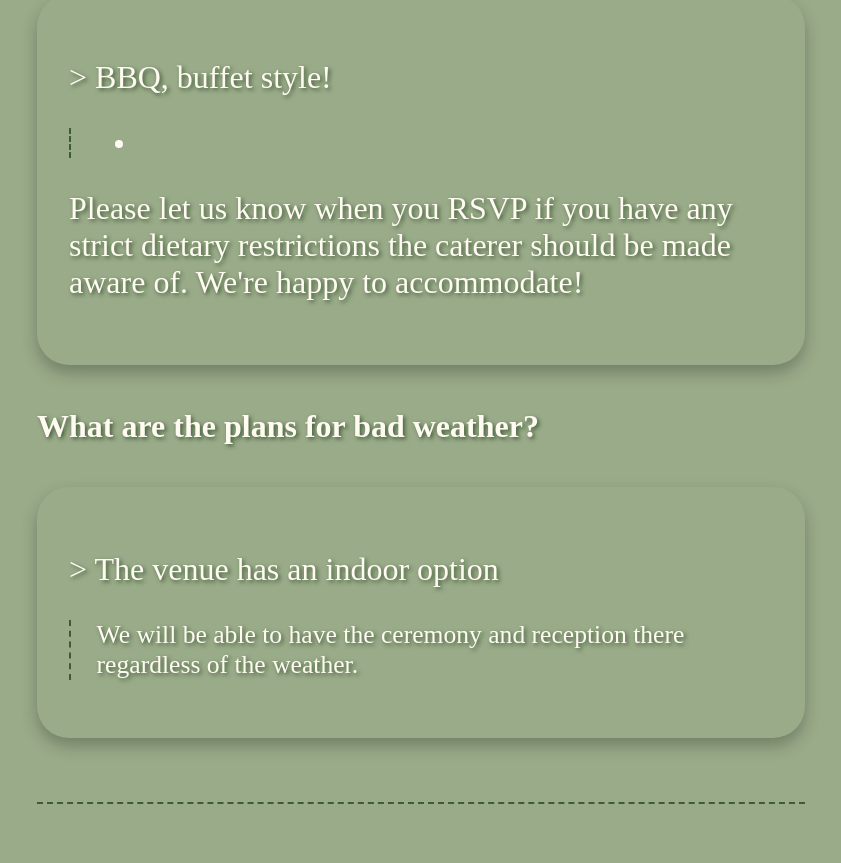
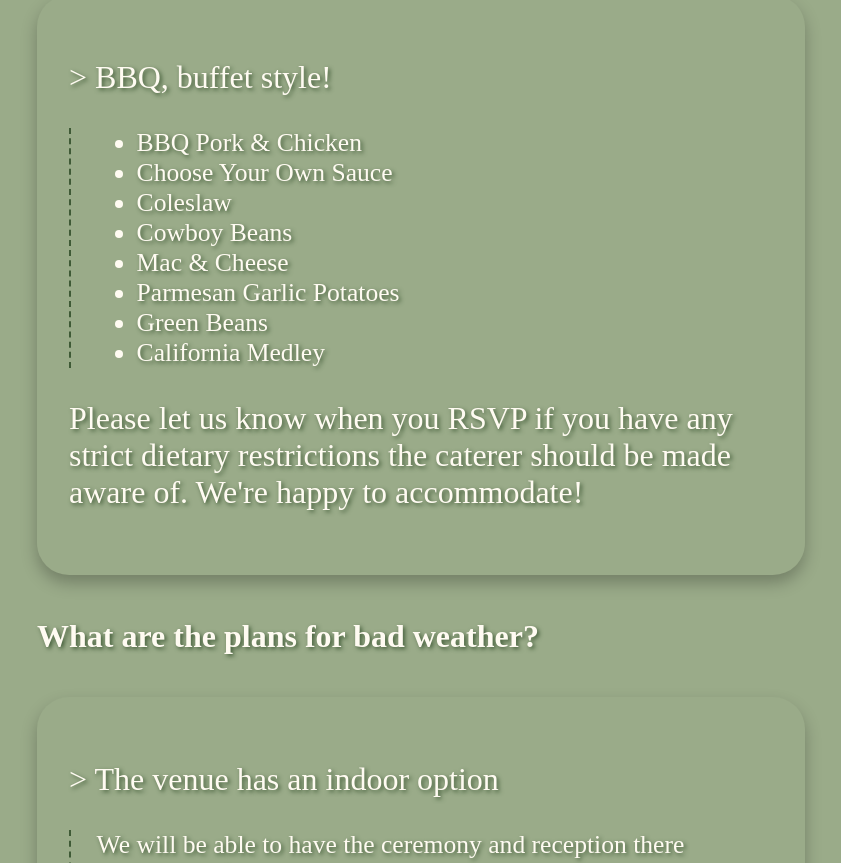
Before and after one commit to jdvne/devines.org, a React (Vite) app: page /wedding in a window 1280 px wide. Shown: the part 4280-5143 px from the top of the page, without its empty margins (219-1060 px from the left). Built offline with nearby package versions, Linux system fonts and the light colour scheme; a web font is replaced by a local one.

Commit message:
feat: added wedding menu

```diff
--- a/src/pages/Wedding.jsx
+++ b/src/pages/Wedding.jsx
@@ -43,11 +43,11 @@ export function Wedding() {
             <p>Holiday Inn Tanglewood - Roanoke</p>
 
             <blockquote>
-              For your convenience, we've blocked off rooms at a discounted rate
+              For your convenience, we&apos;ve blocked off rooms at a discounted rate
               of $119/night.
               <br />
               To access this rate, please book via the link below. If booking
-              over the phone, please mention the "Devine Wedding" room block.
+              over the phone, please mention the &quot;Devine Wedding&quot; room block.
               <br />
             </blockquote>
 
@@ -141,7 +141,14 @@ export function Wedding() {
 
             <blockquote>
               <ul>
-                <li></li>
+                <li>BBQ Pork & Chicken</li>
+                <li>Choose Your Own Sauce</li>
+                <li>Coleslaw</li>
+                <li>Cowboy Beans</li>
+                <li>Mac & Cheese</li>
+                <li>Parmesan Garlic Potatoes</li>
+                <li>Green Beans</li>
+                <li>California Medley</li>
               </ul>
             </blockquote>
 
```
